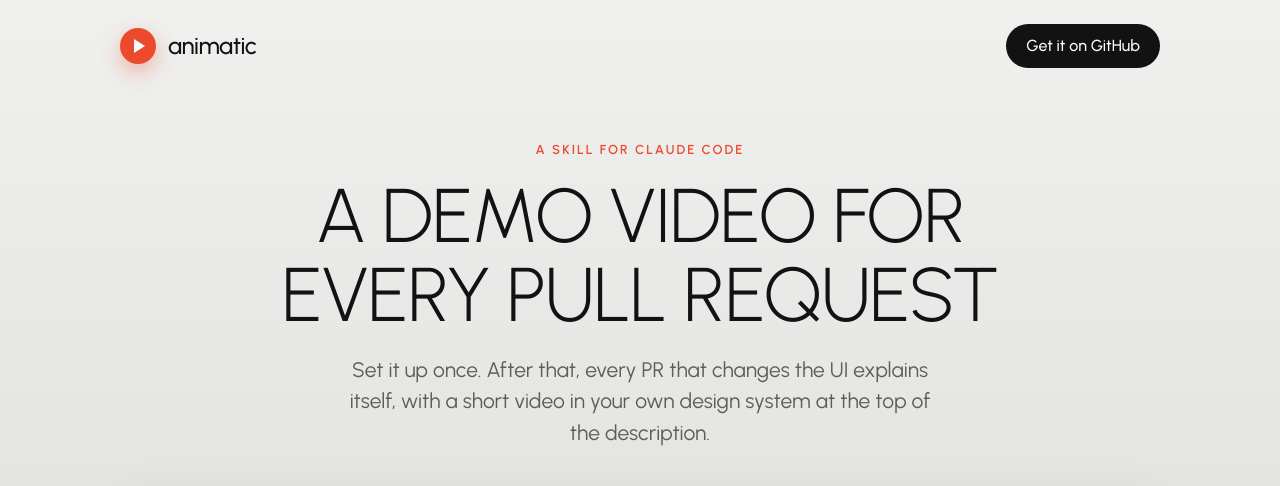
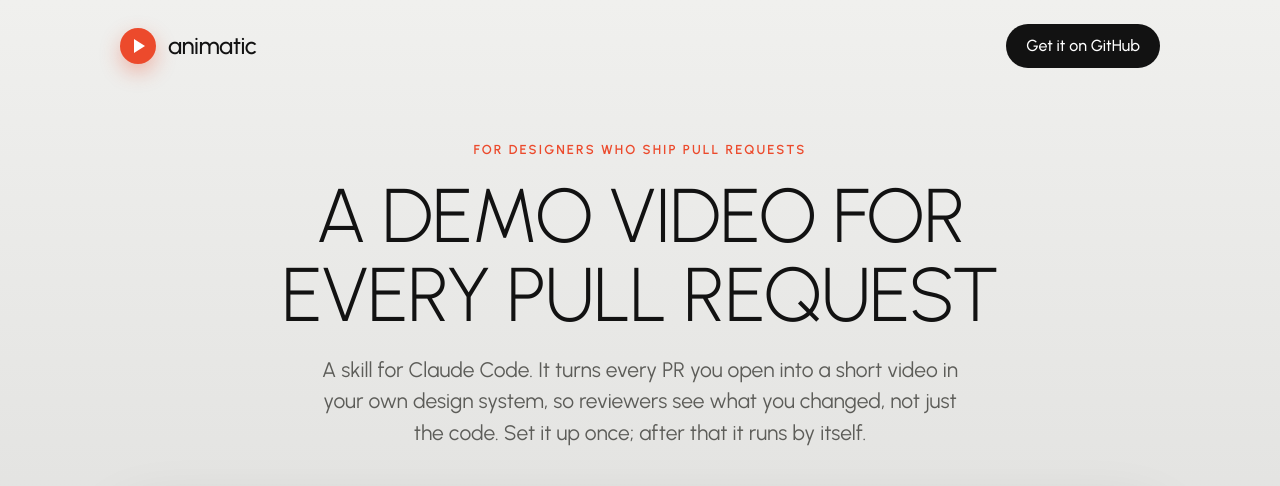
Before and after one commit to Marinkayam/animatic, a plain HTML site: page docs/index.html in a window 1280 px wide. Shown: the top 486 px of the page. Drawn offline with Linux system fonts and the light colour scheme.

Commit message:
Say who it's for: designers who ship pull requests
Co-Authored-By: Claude Fable 5.2 <noreply@anthropic.com>

```diff
--- a/docs/index.html
+++ b/docs/index.html
@@ -3,10 +3,10 @@
 <head>
 <meta charset="utf-8">
 <meta name="viewport" content="width=device-width, initial-scale=1">
-<title>animatic · a demo video for every pull request</title>
-<meta name="description" content="A Claude Code skill that turns every pull request into a short demo video, in your design system. Set it up once; every PR that changes the UI explains itself.">
-<meta property="og:title" content="animatic · a demo video for every pull request">
-<meta property="og:description" content="A Claude Code skill. Set it up once; every PR that changes the UI explains itself, in your design system.">
+<title>animatic · for designers who ship pull requests</title>
+<meta name="description" content="For designers who ship pull requests: a Claude Code skill that turns every PR into a short demo video in your design system, so reviewers see what you changed, not just the code.">
+<meta property="og:title" content="animatic · for designers who ship pull requests">
+<meta property="og:description" content="Claude Code turns every PR you open into a short demo video in your design system, so reviewers see what you changed, not just the code.">
 <meta property="og:image" content="https://marinkayam.github.io/animatic/hero.jpg">
 <meta property="og:type" content="website">
 <meta name="twitter:card" content="summary_large_image">
@@ -67,9 +67,9 @@
 
   <main>
     <div class="hero">
-      <p class="kicker">A skill for Claude Code</p>
+      <p class="kicker">For designers who ship pull requests</p>
       <h1>A demo video for every pull request</h1>
-      <p class="lead">Set it up once. After that, every PR that changes the UI explains itself, with a short video in your own design system at the top of the description.</p>
+      <p class="lead">A skill for Claude Code. It turns every PR you open into a short video in your own design system, so reviewers see what you changed, not just the code. Set it up once; after that it runs by itself.</p>
       <div class="film">
         <video controls playsinline preload="metadata" poster="hero.jpg">
           <source src="animatic-film.mp4" type="video/mp4">
```
Also changed, not shown: 1 other file.
